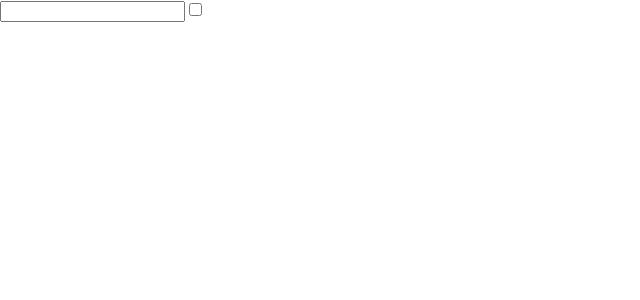
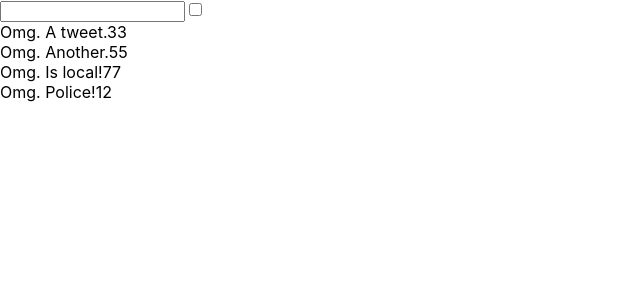
Before and after one commit to AlessandroCopler/esempio-react-tweet, a React (Create React App) app: page / in a window 1280 px wide. Shown: the top 300 px of the page, without its empty margins (0-640 px from the left). Built offline with nearby package versions, Linux system fonts and the light colour scheme.

Commit message:
Aggiunta struttura, da applicare filtr

```diff
--- a/src/App.js
+++ b/src/App.js
@@ -1,10 +1,41 @@
 import logo from './logo.svg';
 import './App.css';
 import { TweetSearchResult} from './TweetSearchResult';
-import { useState } from "react"
+import { useState, useEffect } from "react"
+
+const TWEETS = [
+{
+  "text": "Omg. A tweet.",
+  "local": false,
+  "number": 33,
+  "category": "Tecnology"
+},
+{
+  "text": "Omg. Another.",
+  "local": false,
+  "number": 55,
+  "category": "Tecnology"
+},
+{
+  "text": "Omg. Is local!",
+  "local": true,
+  "number": 77,
+  "category": "Farm"
+},
+{
+  "text": "Omg. Police!",
+  "local": false,
+  "number": 12,
+  "category": "Farm"
+},
+]
 
 function App() {
   const [tweets, setTweets] = useState([])
+
+  useEffect(() => {
+    setTweets(TWEETS)
+  },[])
 
   return (
     <TweetSearchResult tweets={tweets} />
--- a/src/TweetCategory.js
+++ b/src/TweetCategory.js
@@ -0,0 +1,16 @@
+import { TweetRow } from "./TweetRow"
+
+
+export const TweetCategory = (props) => {
+
+    const {tweets} = props
+
+    const listOfTweets = tweets.map((tweet) =>
+        <TweetRow tweet={tweet} />
+    )
+    return(
+        <>
+            {listOfTweets}
+        </>
+    )
+}
--- a/src/TweetList.js
+++ b/src/TweetList.js
@@ -0,0 +1,19 @@
+import { useEffect } from "react"
+import { TweetCategory } from "./TweetCategory"
+
+export const TweetList = (props) => {
+
+    const {tweets,tweetFilter,tweetCheckLocal} = props
+
+    useEffect(() => {
+        console.log(tweets)
+    },[tweets])
+
+
+
+    return(
+        <>
+            <TweetCategory tweets={tweets} />
+        </>
+    )
+}
--- a/src/TweetRow.js
+++ b/src/TweetRow.js
@@ -0,0 +1,15 @@
+
+
+export const TweetRow = (props) => {
+
+    const {tweet} = props
+
+    return(
+        <>
+            <div>
+                <span>{tweet.text}</span>
+                <span>{tweet.number}</span>
+            </div>
+        </>
+    )
+}
--- a/src/TweetSearchResult.js
+++ b/src/TweetSearchResult.js
@@ -1,4 +1,5 @@
 import { SearchBar } from "./SearchBar"
+import { TweetList } from "./TweetList"
 import { useState, useEffect } from "react"
 
 
@@ -16,6 +17,7 @@ export const TweetSearchResult = (props) => {
     return(
         <>
             <SearchBar setTweetFilter={setTweetFilter} setCheckLocal={setCheckLocal}></SearchBar>
+            <TweetList tweets={tweets} tweetFilter={tweetFilter} tweetCheckLocal={tweetCheckLocal}></TweetList>
         </>
     )
 }
```
